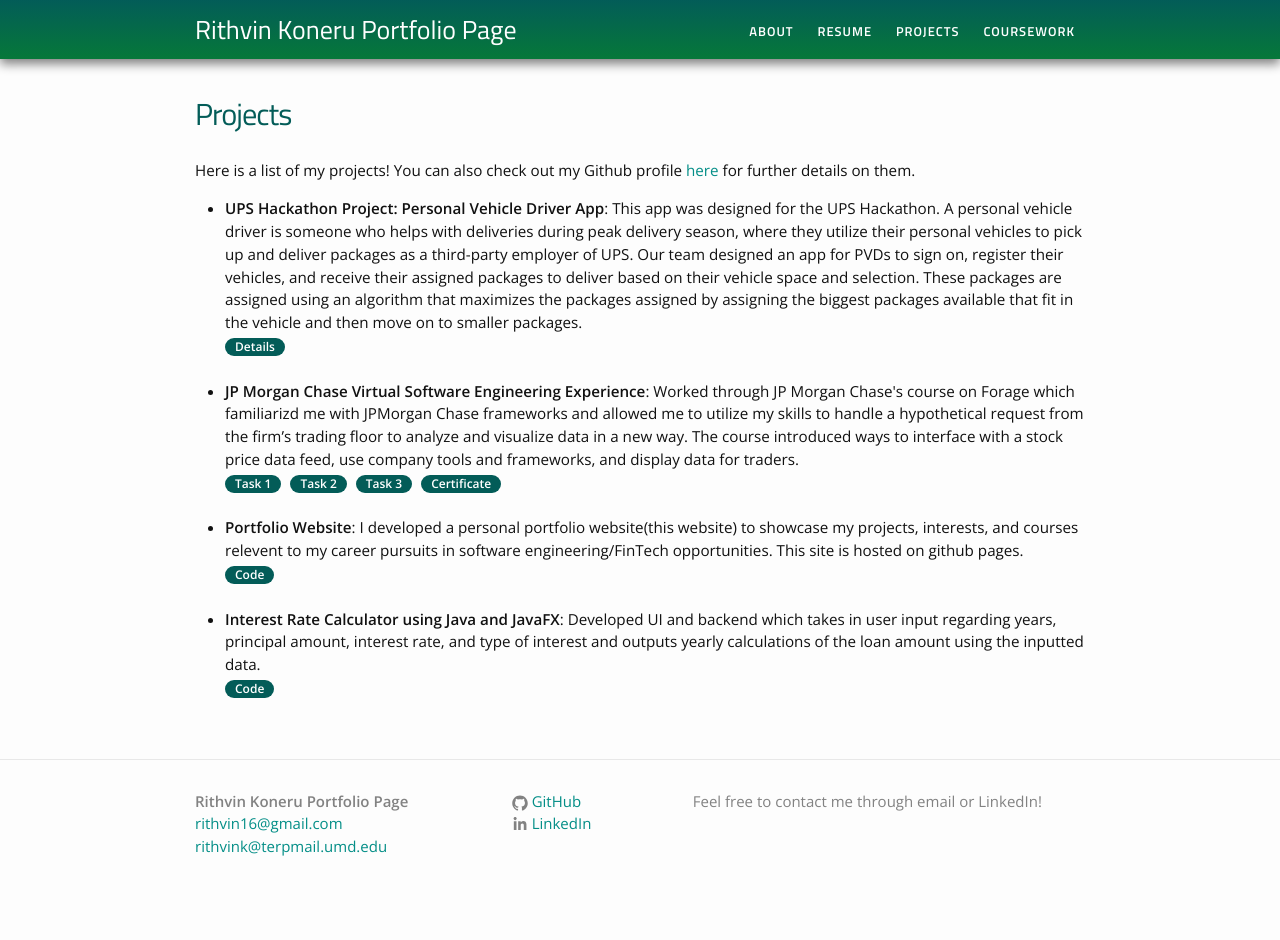
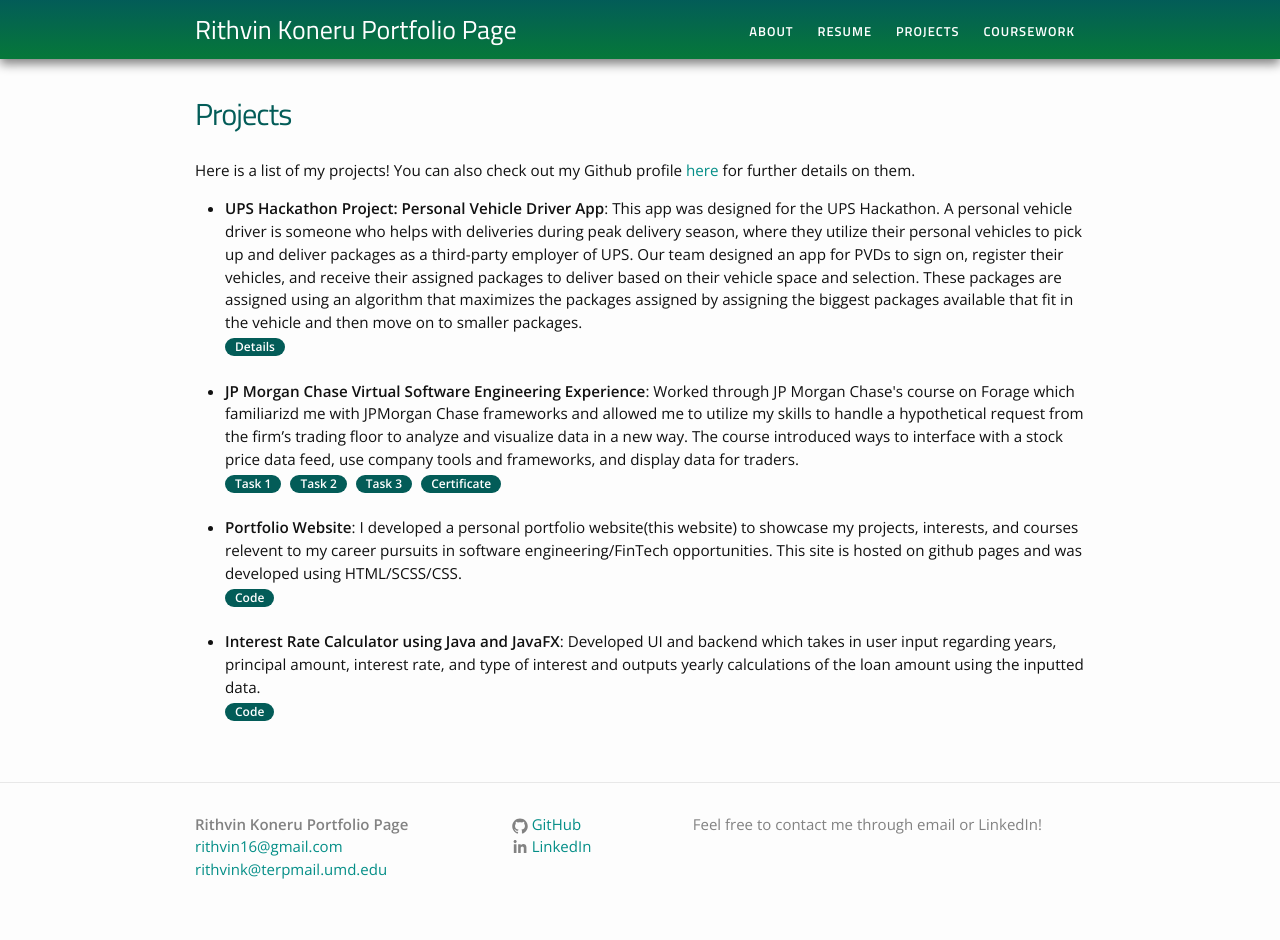
Before and after one commit to RithvinK/RithvinK.github.io, a Jekyll site: the page built from projects.md, in a window 1280 px wide. Built offline with Jekyll 4.4.1, drawn with Linux system fonts in a browser that asks for light colours; before the commit the page ends 917 px from its top, so only the background shows below that.

Commit message:
Update projects.md

```diff
--- a/projects.md
+++ b/projects.md
@@ -19,7 +19,7 @@ Here is a list of my projects! You can also check out my Github profile <a href=
 		<a href="/images/jpmcCert.pdf"><div class="color-button">Certificate</div></a>
 <br><br>
 	<li>
-		<b>Portfolio Website</b>: I developed a personal portfolio website(this website) to showcase my projects, interests, and courses relevent to my career pursuits in software engineering/FinTech opportunities. This site is hosted on github pages.<br>
+		<b>Portfolio Website</b>: I developed a personal portfolio website(this website) to showcase my projects, interests, and courses relevent to my career pursuits in software engineering/FinTech opportunities. This site is hosted on github pages and was developed using HTML/SCSS/CSS.<br>
 		<a href="https://github.com/RithvinK/RithvinK.github.io"><div class="color-button">Code</div></a>
 	</li><br>
 	<li>
```
